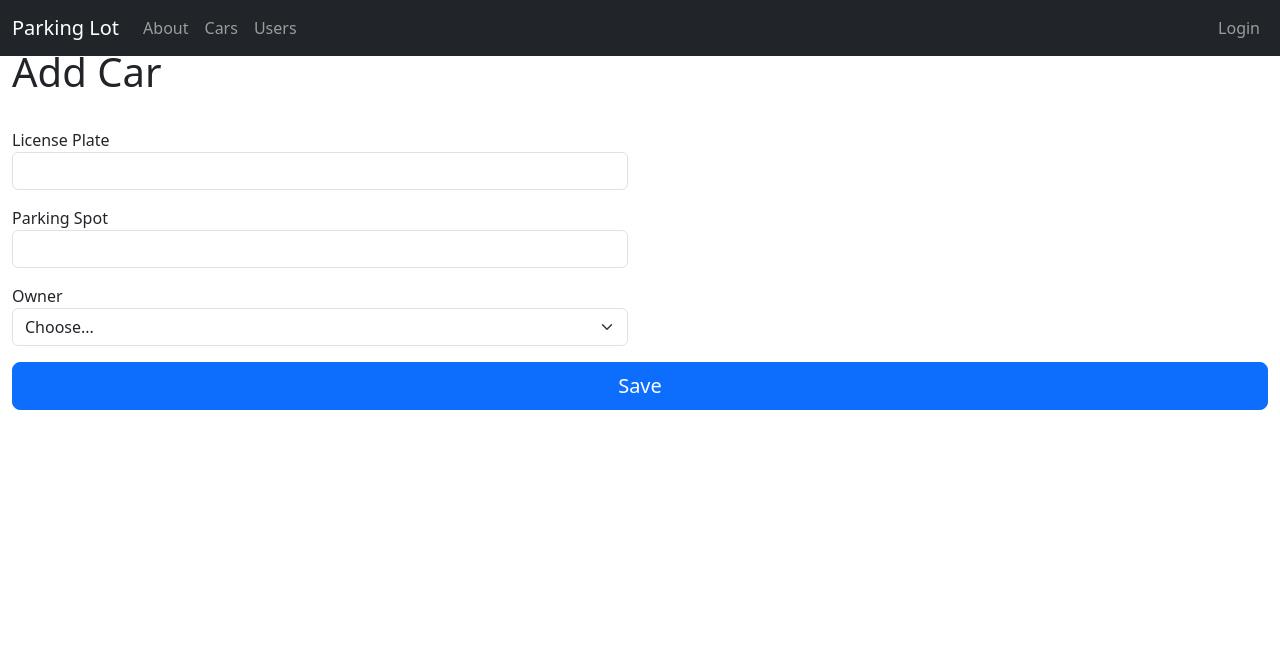
After one commit to Lavinia-Cristina/ParkingLot, a Java web app: template src/main/webapp/WEB-INF/pages/addCar.jsp in a window 1280 px wide. The commit adds this page. Shown: the top 650 px of the page. Run offline with Tomcat 11, a stand-in JSP engine, Linux system fonts and the light colour scheme; the template is opened without the code that fills it, so the values that code supplies are empty.

Commit message:
Lab7 Poti adauga o masina in baza de date

```diff
--- a/src/main/java/com/parking/parkinglot/ejb/UsersBean.java
+++ b/src/main/java/com/parking/parkinglot/ejb/UsersBean.java
@@ -1,6 +1,7 @@
 package com.parking.parkinglot.ejb;
 
 import com.parking.parkinglot.common.UserDto;
+import com.parking.parkinglot.entities.Car;
 import com.parking.parkinglot.entities.User;
 import jakarta.ejb.EJBException;
 import jakarta.ejb.Stateless;
@@ -40,4 +41,8 @@ public class UsersBean {
         }
         return dtos;
     }
+
+
+
+
 }
--- a/src/main/java/com/parking/parkinglot/servlets/Cars.java
+++ b/src/main/java/com/parking/parkinglot/servlets/Cars.java
@@ -21,11 +21,11 @@ public class Cars extends HttpServlet {
             throws ServletException, IOException {
 
         List<CarDto> cars = carsBean.findAllCars();
-        request.setAttribute("cars",cars);
+        request.setAttribute("cars", cars);
 
         request.setAttribute("numberOfFreeParkingSpots", 10);
         request.setAttribute("activePage", "Cars");
-        request.getRequestDispatcher("/WEB-INF/pages/cars.jsp").forward(request,response);
+        request.getRequestDispatcher("/WEB-INF/pages/cars.jsp").forward(request, response);
 
     }
 
--- /dev/null
+++ b/src/main/webapp/WEB-INF/pages/addCar.jsp
@@ -0,0 +1,52 @@
+<%@page contentType="text/html; charset=UTF-8" pageEncoding="UTF-8" %>
+<%@taglib prefix="t" tagdir="/WEB-INF/tags" %>
+<%@taglib prefix="c" uri="http://java.sun.com/jsp/jstl/core" %>
+
+<t:pageTemplate pageTitle="AddCar">
+
+    <h1> Add Car</h1>
+    <br>
+    <form class="needs-validation" novalidate method="POST" action="${pageContext.request.contextPath}/AddCar">
+
+        <div class="row">
+            <div class="col-md-6 mb-3">
+                <label for="license_plate">License Plate</label>
+                <input type="text" class="form-control" id="license_plate" name="license_plate" placeholder="" value=""
+                       required>
+                <div class="invalid-feedback">
+                    License Plate is required.
+                </div>
+            </div>
+        </div>
+
+        <div class="row">
+            <div class="col-md-6 mb-3">
+                <label for="parking_spot">Parking Spot</label>
+                <input type="text" class="form-control" id="parking_spot" name="parking_spot" placeholder="" value=""
+                       required>
+                <div class="invalid-feedback">
+                    Parking Spot is required.
+                </div>
+            </div>
+        </div>
+
+        <div class="row">
+            <div class="col-md-6 mb-3">
+                <label for="owner_id">Owner</label>
+                <select class="form-select" id="owner_id" name="owner_id" required>
+                    <option value="">Choose...</option>
+                    <c:forEach var="user" items="${users}" varStatus="status">
+                        <option value="${user.id}">${user.username}</option>
+                    </c:forEach>
+                </select>
+                <div class="invalid-feedback">
+                    Please select an owner.
+                </div>
+            </div>
+        </div>
+
+
+        <button class="w-100 btn btn-primary btn-lg" type="submit">Save</button>
+    </form>
+
+</t:pageTemplate>
--- a/src/main/webapp/WEB-INF/pages/cars.jsp
+++ b/src/main/webapp/WEB-INF/pages/cars.jsp
@@ -4,6 +4,7 @@
 
 <t:pageTemplate pageTitle="Cars">
     <h1>Cars</h1>
+    <a href="${pageContext.request.contextPath}/AddCar" class="btn btn-primary btn-lg">Add Car</a>
     <div class="container text-center">
         <c:forEach var="car" items="${cars}">
             <div class="row">
@@ -22,4 +23,5 @@
 
 
     <h5>Free parking spots: ${numberOfFreeParkingSpots}</h5>
+
 </t:pageTemplate>
--- a/src/main/webapp/WEB-INF/tags/pageTemplate.tag
+++ b/src/main/webapp/WEB-INF/tags/pageTemplate.tag
@@ -18,6 +18,7 @@
     </main>
 <jsp:include page="/WEB-INF/pages/footer.jsp" />
 
-<br/>
+<br>
+<script src="${pageContext.request.contextPath}/scripts/form-validation.js"></script>
 </body>
 </html>
--- /dev/null
+++ b/src/main/webapp/scripts/form-validation.js
@@ -0,0 +1,19 @@
+// Example starter JavaScript for disabling form submissions if there are invalid fields
+(() => {
+'use strict'
+
+// Fetch all the forms we want to apply custom Bootstrap validation styles to
+const forms = document.querySelectorAll('.needs-validation')
+
+// Loop over them and prevent submission
+Array.from(forms).forEach(form => {
+form.addEventListener('submit', event => {
+if (!form.checkValidity()) {
+event.preventDefault()
+event.stopPropagation()
+}
+
+form.classList.add('was-validated')
+}, false)
+})
+})()
```
Also changed, not shown: src/main/java/com/parking/parkinglot/ejb/CarsBean.java (+16 -0 lines), src/main/java/com/parking/parkinglot/servlets/AddCar.java (added, +40 -0 lines).
